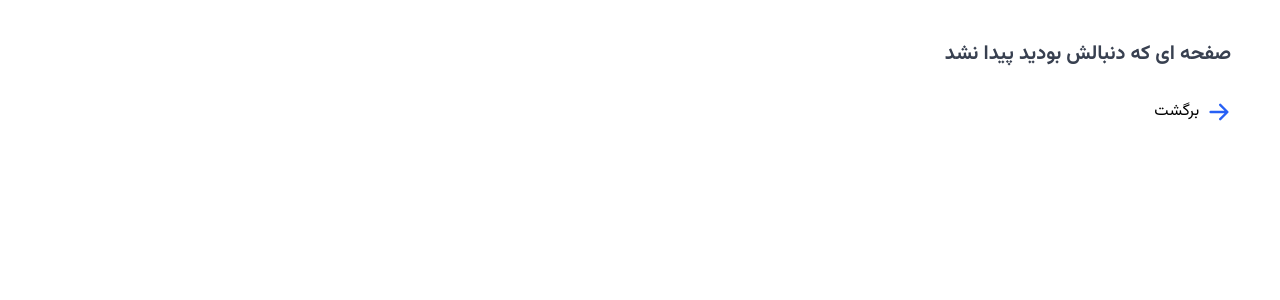
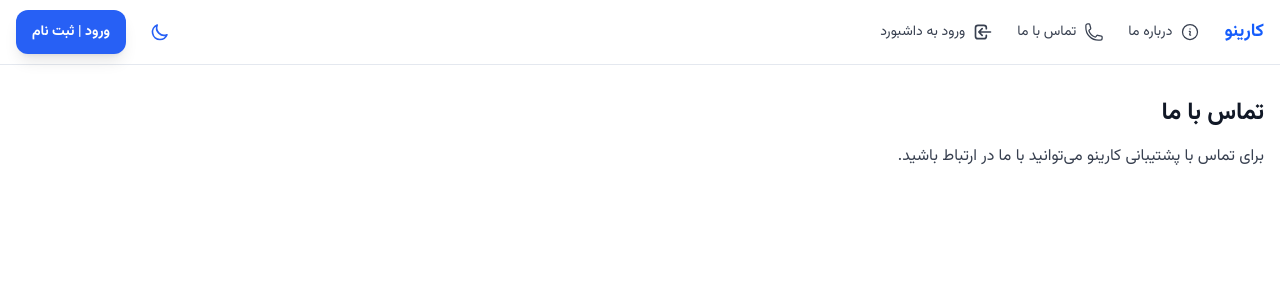
Before and after one commit to amirrezaeiiii/karino, a React (Vite) app: page /contact in a window 1280 px wide. Shown: the top 300 px of the page. Built offline with nearby package versions, Linux system fonts and the light colour scheme.

Commit message:
fix responsive navbar

```diff
--- a/src/App.jsx
+++ b/src/App.jsx
@@ -12,14 +12,17 @@ import CompleteProfile from "./pages/CompleteProfile";
 import FreelancerDashboard from "./pages/FreelancerDashboard";
 import Home from "./pages/Home";
 import NotFound from "./pages/NotFound";
+import About from "./pages/About";
+import MainLayout from "./ui/MainLayout";
 import OwnerDashboard from "./pages/OwnerDashboard";
 import Project from "./pages/Project";
 import Projects from "./pages/Projects";
 import Proposals from "./pages/Proposals";
 import SubmittedProjects from "./pages/SubmittedProjects";
-import Setting from "./ui/Setting";
 import Users from "./pages/Users";
 import ProtectedRoute from "./ui/ProtectedRoute";
+import Setting from "./ui/Setting";
+import Contact from "./pages/Contact"
 
 const queryClient = new QueryClient();
 
@@ -75,7 +78,12 @@ function App() {
             <Route path="proposals" element={<Proposals />} />
             <Route path="setting" element={<Setting />} />
           </Route>
-          <Route path="/" element={<Home />} />
+          <Route path="/" element={<MainLayout />}>
+            <Route index element={<Home />} />
+            <Route path="about" element={<About />} />
+            <Route path="contact" element={<Contact/>} />
+          </Route>
+
           <Route path="*" element={<NotFound />} />
         </Routes>
       </QueryClientProvider>
--- a/src/pages/About.jsx
+++ b/src/pages/About.jsx
@@ -1,9 +1,12 @@
-import React from 'react'
-
 function About() {
   return (
-    <div>About</div>
-  )
+    <div className="container xl:max-w-7xl mx-auto py-8 text-secondary-900">
+      <h1 className="text-2xl font-bold mb-4">درباره ما</h1>
+      <p className="text-secondary-700">
+        کارینو پلتفرمی برای انتشار و مدیریت پروژه‌ها است.
+      </p>
+    </div>
+  );
 }
 
-export default About
+export default About;
--- a/src/pages/Contact.jsx
+++ b/src/pages/Contact.jsx
@@ -1,9 +1,12 @@
-import React from 'react'
-
 function Contact() {
   return (
-    <div>Contact</div>
-  )
+    <div className="container xl:max-w-7xl mx-auto py-8 text-secondary-900">
+      <h1 className="text-2xl font-bold mb-4">تماس با ما</h1>
+      <p className="text-secondary-700">
+        برای تماس با پشتیبانی کارینو می‌توانید با ما در ارتباط باشید.
+      </p>
+    </div>
+  );
 }
 
-export default Contact
+export default Contact;
--- a/src/pages/Home.jsx
+++ b/src/pages/Home.jsx
@@ -1,13 +1,8 @@
-import Navbar from "../ui/Navbar";
-
 function Home() {
   return (
-    <>
-      <Navbar />
-      <div className="container xl:max-w-7xl mx-auto text-secondary-900">
-        home
-      </div>
-    </>
+    <div className="container xl:max-w-7xl mx-auto text-secondary-900 py-8">
+      home sdsasdadasdsadsads
+    </div>
   );
 }
 
--- /dev/null
+++ b/src/ui/MainLayout.jsx
@@ -0,0 +1,15 @@
+import { Outlet } from "react-router-dom";
+import Navbar from "./Navbar";
+
+function MainLayout() {
+  return (
+    <>
+      <Navbar />
+      <main className="min-h-screen px-4">
+        <Outlet />
+      </main>
+    </>
+  );
+}
+
+export default MainLayout;
--- a/src/ui/Navbar.jsx
+++ b/src/ui/Navbar.jsx
@@ -21,7 +21,7 @@ function Navbar() {
     <nav className="bg-secondary-0 border-b border-secondary-200 sticky top-0 z-30">
       <div className="container xl:max-w-7xl mx-auto px-4 flex items-center justify-between h-16">
         <div className="hidden md:flex items-center gap-x-6 text-sm font-medium">
-          <span className="font-bold text-secondary-900">کارینو</span>
+          <Link to="/" className="text-lg font-bold text-blue-600 hover:text-blue-700 transition-colors">کارینو</Link>
           {navLinks.map((link) => (
             <Link
               key={link.label}
@@ -66,7 +66,7 @@ function Navbar() {
           }`}
         >
           <div className="flex items-center justify-between p-4 border-b border-secondary-200 shrink-0">
-            <span className="font-bold text-xl text-secondary-900">کارینو</span>
+            <Link to="/" className="text-2xl font-bold text-blue-600 hover:text-blue-700 transition-colors">کارینو</Link>
             <button
               onClick={() => setIsOpen(false)}
               className="p-2 rounded-lg hover:bg-secondary-100 transition-colors"
```
